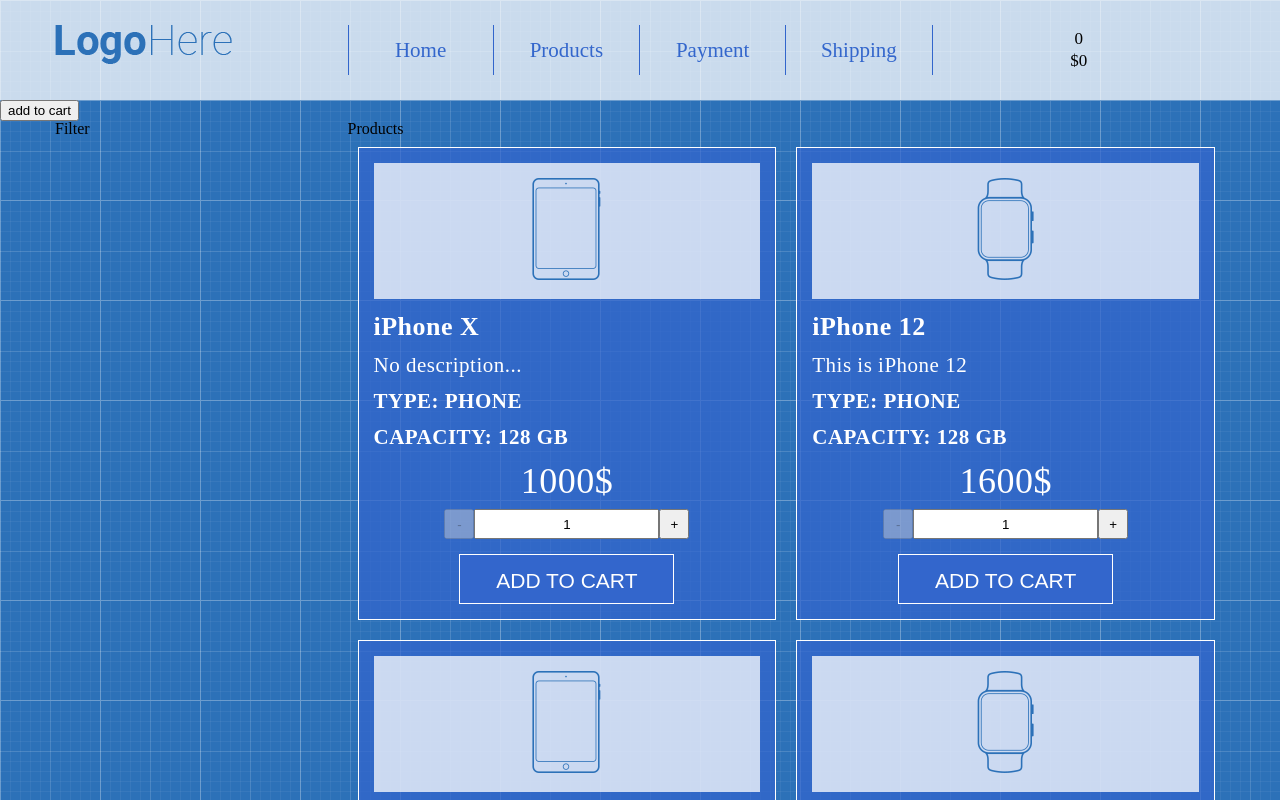
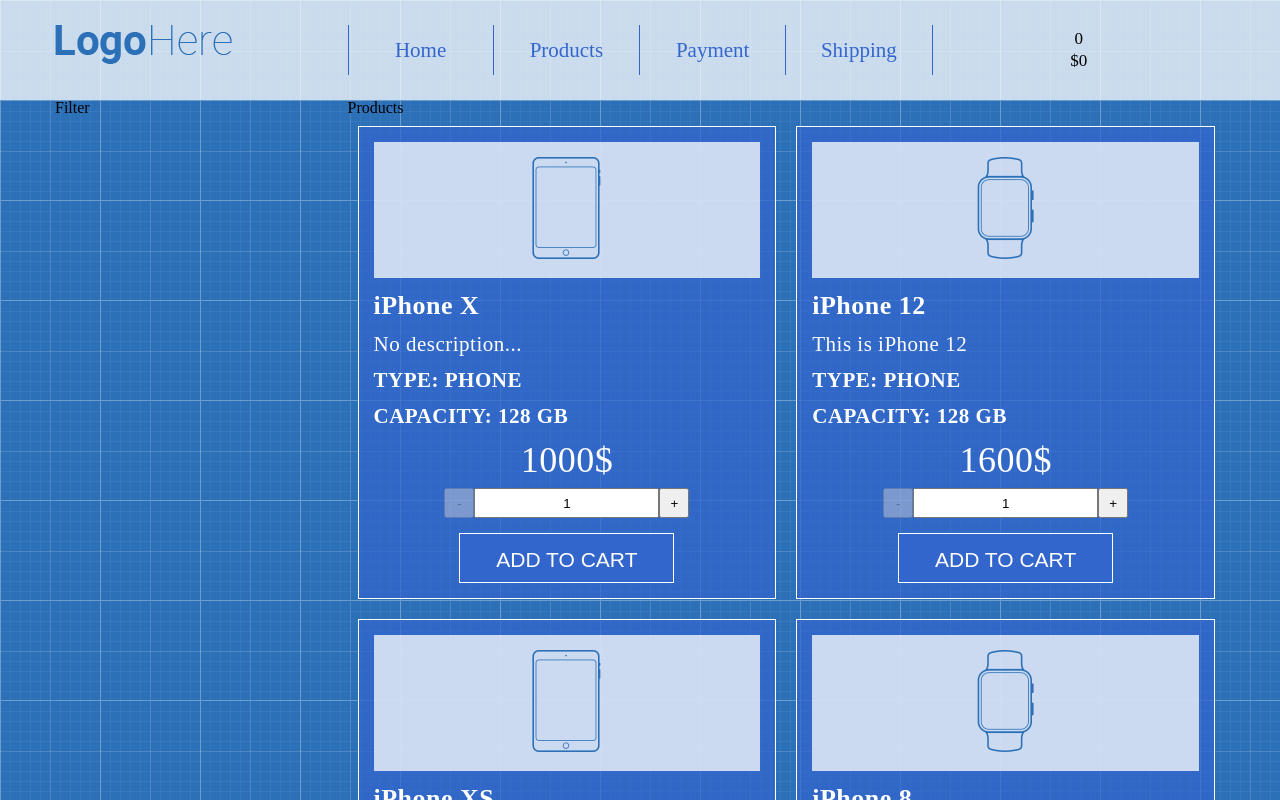
Before and after one commit to alex220496/react-shop, a React (Create React App) app: page / in a window 1280 px wide. Shown: the top 800 px of the page. Built offline with nearby package versions, Linux system fonts and the light colour scheme.

Commit message:
aded add to cart

```diff
--- a/src/App/App.jsx
+++ b/src/App/App.jsx
@@ -16,7 +16,7 @@
      }
   }
 
-      addProductToCart(count, price) {
+      addProductToCart = (count, price) => {
         this.setState((prevState) =>({
           cartData:{
             count: prevState.cartData.count + count,
@@ -32,11 +32,9 @@
           <Header
             cartData={this.state.cartData}
           />
-          <button
-            onClick={() => this.addProductToCart(5,5000)}
-            >add to cart</button>
-
-          <Main/>
+          <Main
+            addProductToCart={this.addProductToCart}
+          />
           <Footer/>
         </>
     )
--- a/src/App/Main/Main.jsx
+++ b/src/App/Main/Main.jsx
@@ -1,7 +1,9 @@
 import React from "react"
 import ProductsList from './Products/ProductsList'
 
-const Main = () => {
+const Main = ({
+    addProductToCart
+}) => {
     return (
 
            <main className="main">
@@ -11,7 +13,9 @@
                             Filter
                         </div>
                         <div className="col-lg-9">
-                            <ProductsList/>
+                            <ProductsList
+                               addProductToCart={addProductToCart}
+                            />
                         </div>
                     </div>
                 </div>
--- a/src/App/Main/Products/ProductsList.js
+++ b/src/App/Main/Products/ProductsList.js
@@ -4,7 +4,9 @@
 
 
 
-const ProductsList = ({}) => {
+const ProductsList = ({
+    addProductToCart
+}) => {
     return(
         <>
             <h1 className="page-title">Products</h1>
@@ -27,6 +29,7 @@
                                     capacity={capacity}
                                     price={price}
                                     image={image}
+                                    addProductToCart={addProductToCart}
                                 />
                             </div>
                         ))
--- a/src/App/Main/Products/ProductsListItem.js
+++ b/src/App/Main/Products/ProductsListItem.js
@@ -11,6 +11,7 @@
 
     state = {
         productCount:1,
+        price:0
 
 
     }
@@ -30,6 +31,8 @@
     }
 
 
+
+
     render() {
         const {
             name,
@@ -37,7 +40,8 @@
             type,
             capacity,
             price,
-            image
+            image,
+            addProductToCart
         } = this.props
 
         return (
@@ -63,7 +67,7 @@
                      >+</button>
                  </div>
 
-                <button className="btn-add-to-cart">add to cart</button>
+                <button className="btn-add-to-cart" onClick={() => addProductToCart(this.state.productCount,price)}>add to cart</button>
 
             </div>
         )
```
